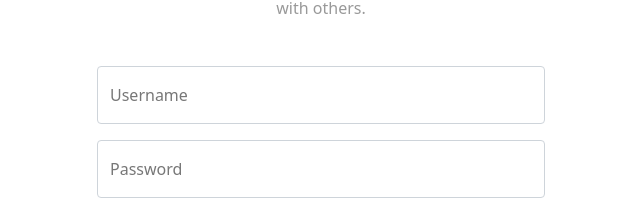
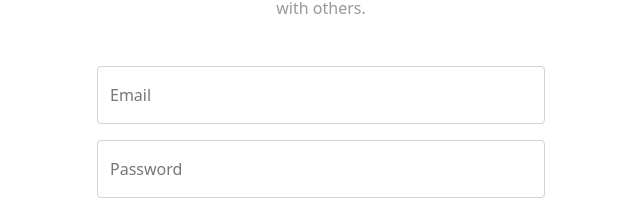
Before and after one commit to AbdallahHemdan/eLearn, a Vue app in the folder e-learn/: page /login in a window 1280 px wide. Shown: the part 194-394 px from the top of the page, without its empty margins (319-959 px from the left). Built offline with nearby package versions, Linux system fonts and the light colour scheme.

Commit message:
feat(login): :sparkles: update login field to be by email

```diff
--- a/e-learn/src/components/auth/login-form/login-form.vue
+++ b/e-learn/src/components/auth/login-form/login-form.vue
@@ -1,15 +1,9 @@
 <template>
   <form class="login">
-    <!-- Username Field -->
+    <!-- Email Field -->
     <div class="form-floating mb-3">
-      <input
-        type="text"
-        class="form-control"
-        id="username"
-        placeholder="Username"
-        v-model="username"
-      />
-      <label for="username" class="auth__input-label">Username</label>
+      <input type="email" class="form-control" id="email" placeholder="Email" v-model="email" />
+      <label for="email" class="auth__input-label">Email</label>
     </div>
 
     <!-- Password Field -->
@@ -50,7 +44,7 @@
     <button
       type="submit"
       class="auth__submit-btn btn btn-block"
-      :disabled="!username || !password"
+      :disabled="!email || !password"
       @click.prevent="submit"
     >
       Log In
@@ -66,7 +60,7 @@ export default {
   name: 'LoginForm',
   data() {
     return {
-      username: '',
+      email: '',
       password: '',
       remember: false,
       errorMessage: '',
@@ -75,7 +69,7 @@ export default {
   computed: {
     payload() {
       return {
-        username: this.username,
+        email: this.email,
         password: this.password,
       };
     },
```
